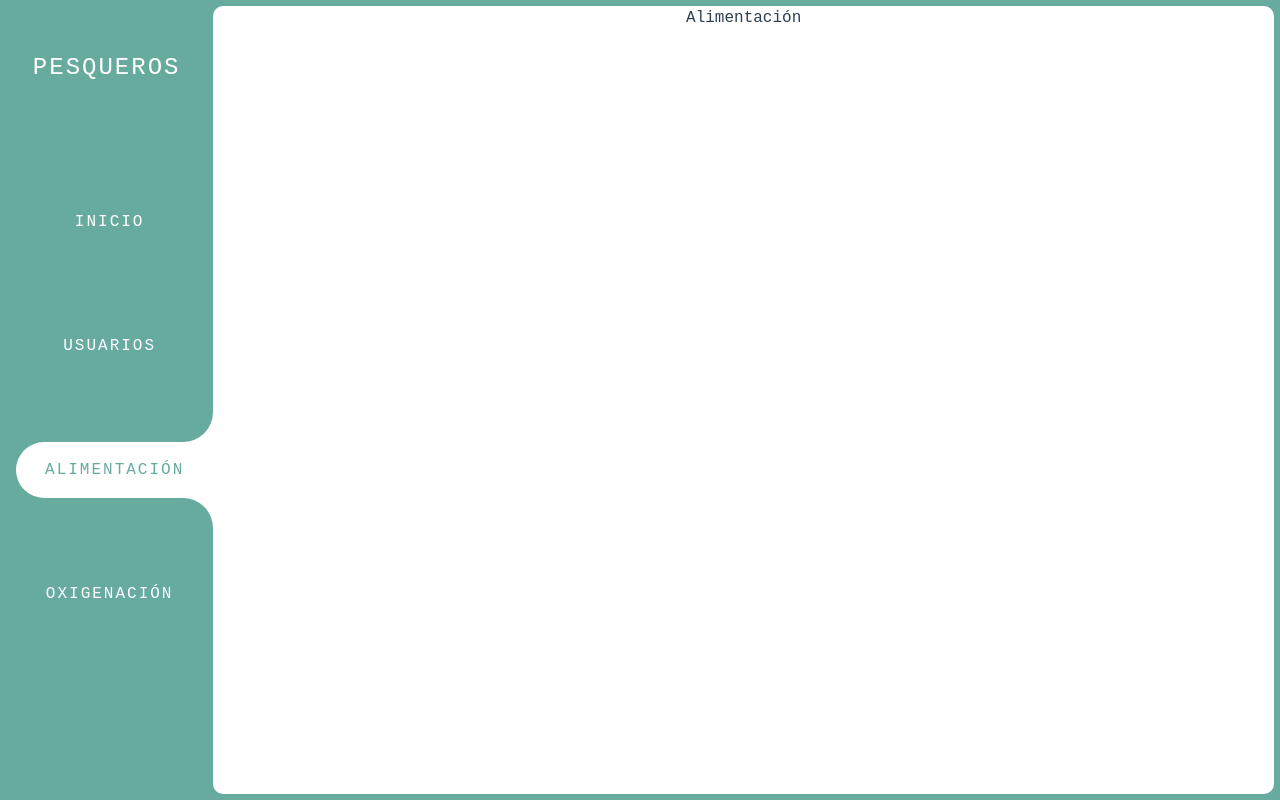
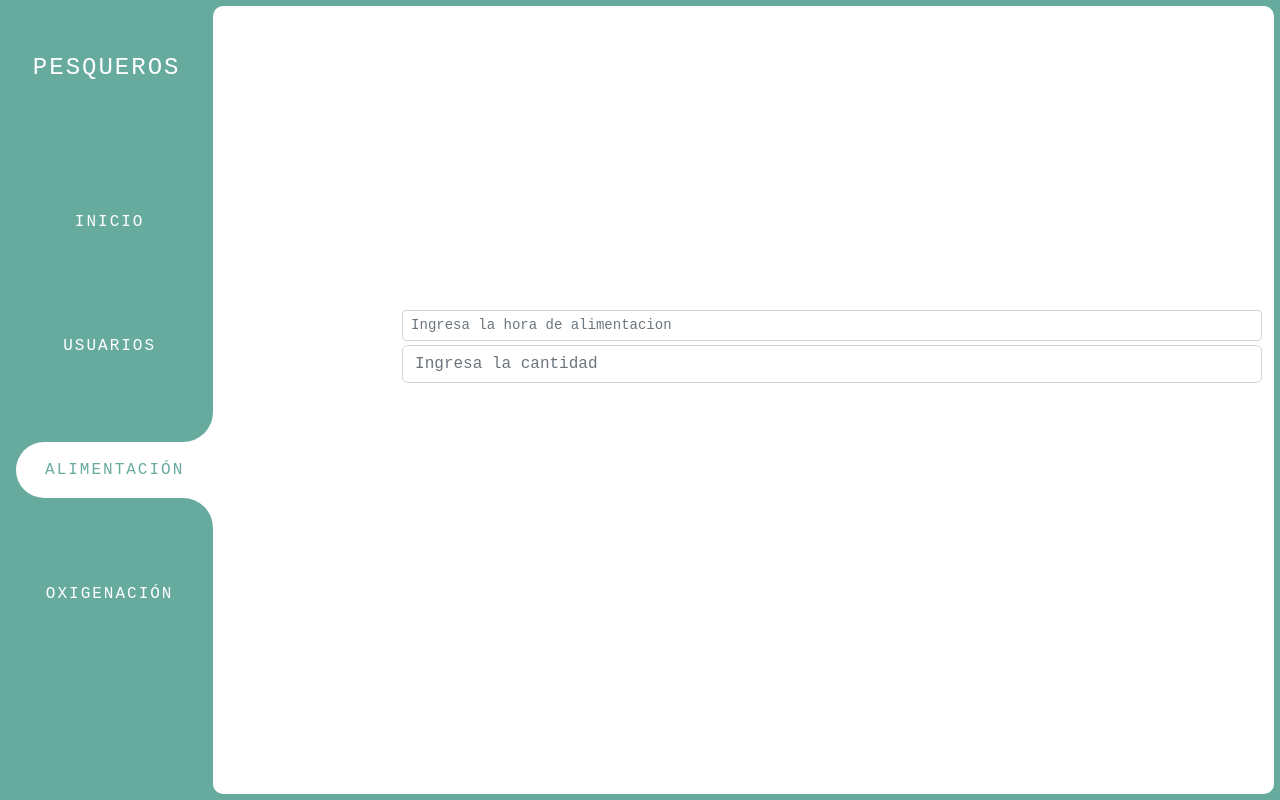
Before and after one commit to jhoandl/pesquerosFrontend, a Vue app: page /#/food in a window 1280 px wide. Built offline with nearby package versions, Linux system fonts and the light colour scheme.

Commit message:
se crea inputs

```diff
--- a/src/views/Alimentacion.vue
+++ b/src/views/Alimentacion.vue
@@ -1,6 +1,27 @@
 <template>
   <div class="alimentacion">
-        <p>Alimentación</p>
+    <b-container fluid style="margin-top: 300px">
+      <b-row class="my-1">
+        <b-col sm="2"> </b-col>
+        <b-col sm="10">
+          <b-form-input
+            id="input-small"
+            size="sm"
+            placeholder="Ingresa la hora de alimentacion"
+          ></b-form-input>
+        </b-col>
+      </b-row>
+
+      <b-row class="my-1" style="margin-top: 600px">
+        <b-col sm="2"> </b-col>
+        <b-col sm="10">
+          <b-form-input
+            id="input-small"
+            placeholder="Ingresa la cantidad"
+          ></b-form-input>
+        </b-col>
+      </b-row>
+    </b-container>
   </div>
 </template>
 
```
Lines whose indentation alone changed are shown as unchanged.
